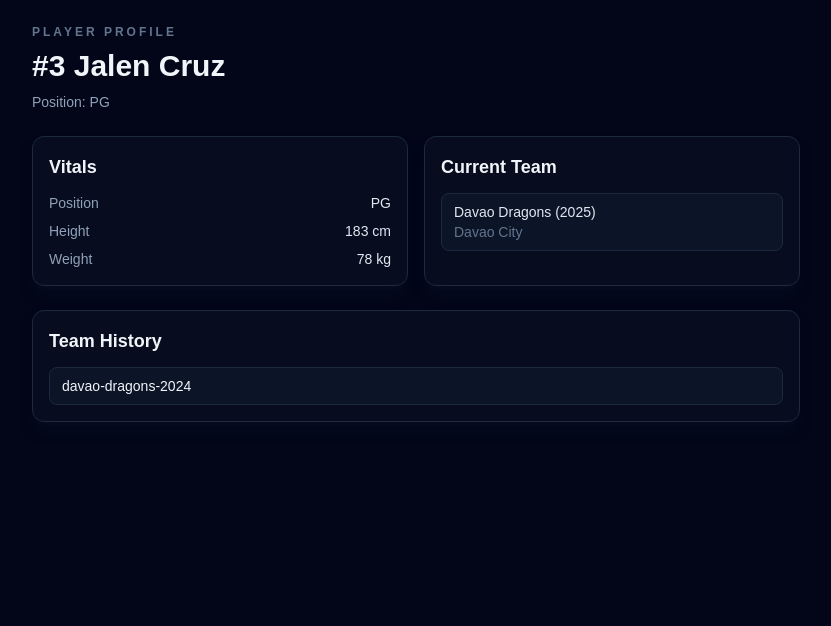
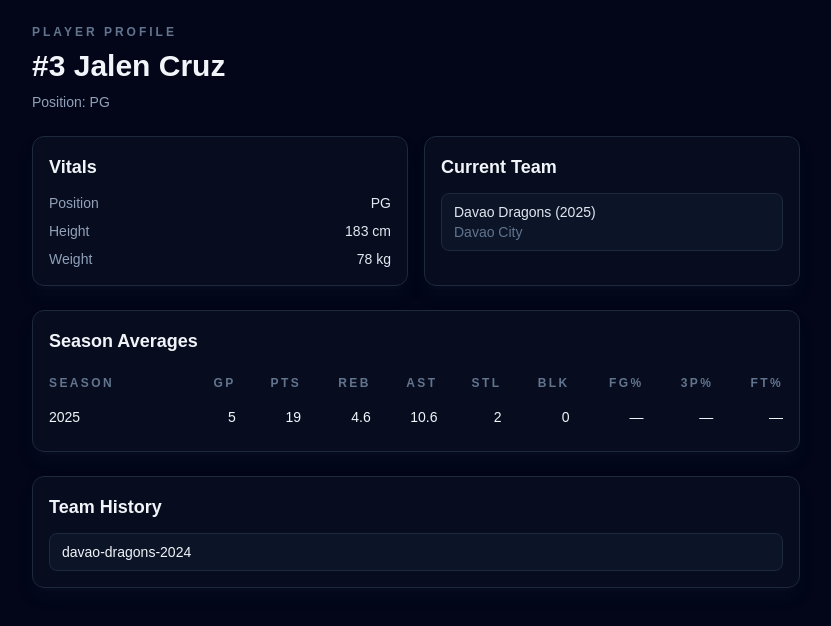
Before and after one commit to evbermudez/stats-hub, a Next.js app: page /players/p1 in a window 1280 px wide. Shown: the top 626 px of the page, without its empty margins (224-1055 px from the left). Built offline with nearby package versions, Linux system fonts and the light colour scheme.

Commit message:
Add player season averages

```diff
--- a/src/app/players/[id]/page.tsx
+++ b/src/app/players/[id]/page.tsx
@@ -1,5 +1,6 @@
 import { notFound } from 'next/navigation';
 
+import { getPlayerSeasonAverages } from '@/data/stats';
 import { getPlayerById, getPlayers, getTeamBySlug } from '@/lib/data';
 
 type PlayerPageProps = {
@@ -23,6 +24,7 @@ export default async function PlayerPage({ params }: PlayerPageProps) {
   const currentTeam = player.currentTeamSlug
     ? getTeamBySlug(player.currentTeamSlug)
     : undefined;
+  const seasonAverages = getPlayerSeasonAverages(player.id, currentTeam?.season ?? '');
 
   const height = player.heightCm ? `${player.heightCm} cm` : '—';
   const weight = player.weightKg ? `${player.weightKg} kg` : '—';
@@ -75,6 +77,54 @@ export default async function PlayerPage({ params }: PlayerPageProps) {
         </div>
 
         <section className="rounded-xl border border-slate-800 bg-slate-900/40 p-4 shadow-lg shadow-slate-900/40">
+          <h2 className="mb-3 text-lg font-semibold">Season Averages</h2>
+          {seasonAverages ? (
+            <div className="overflow-x-auto">
+              <table className="w-full text-sm">
+                <thead className="text-xs uppercase tracking-[0.2em] text-slate-500">
+                  <tr>
+                    <th className="py-2 text-left">Season</th>
+                    <th className="py-2 text-right">GP</th>
+                    <th className="py-2 text-right">PTS</th>
+                    <th className="py-2 text-right">REB</th>
+                    <th className="py-2 text-right">AST</th>
+                    <th className="py-2 text-right">STL</th>
+                    <th className="py-2 text-right">BLK</th>
+                    <th className="py-2 text-right">FG%</th>
+                    <th className="py-2 text-right">3P%</th>
+                    <th className="py-2 text-right">FT%</th>
+                  </tr>
+                </thead>
+                <tbody>
+                  <tr>
+                    <td className="py-2 text-left font-medium text-slate-100">
+                      {currentTeam?.season ?? '—'}
+                    </td>
+                    <td className="py-2 text-right">{seasonAverages.games}</td>
+                    <td className="py-2 text-right">{seasonAverages.points}</td>
+                    <td className="py-2 text-right">{seasonAverages.rebounds}</td>
+                    <td className="py-2 text-right">{seasonAverages.assists}</td>
+                    <td className="py-2 text-right">{seasonAverages.steals}</td>
+                    <td className="py-2 text-right">{seasonAverages.blocks}</td>
+                    <td className="py-2 text-right">
+                      {seasonAverages.fgPct !== undefined ? `${seasonAverages.fgPct}%` : '—'}
+                    </td>
+                    <td className="py-2 text-right">
+                      {seasonAverages.tpPct !== undefined ? `${seasonAverages.tpPct}%` : '—'}
+                    </td>
+                    <td className="py-2 text-right">
+                      {seasonAverages.ftPct !== undefined ? `${seasonAverages.ftPct}%` : '—'}
+                    </td>
+                  </tr>
+                </tbody>
+              </table>
+            </div>
+          ) : (
+            <p className="text-sm text-slate-500">No season stats available.</p>
+          )}
+        </section>
+
+        <section className="rounded-xl border border-slate-800 bg-slate-900/40 p-4 shadow-lg shadow-slate-900/40">
           <h2 className="mb-3 text-lg font-semibold">Team History</h2>
           {player.teamHistory.length > 0 ? (
             <ul className="space-y-2 text-sm">
--- a/src/data/gameStats.ts
+++ b/src/data/gameStats.ts
@@ -6,6 +6,12 @@ type PlayerStatLine = {
   steals: number;
   blocks: number;
   minutes: number;
+  fgMade?: number;
+  fgAttempted?: number;
+  tpMade?: number;
+  tpAttempted?: number;
+  ftMade?: number;
+  ftAttempted?: number;
 };
 
 export type TeamGameStats = {
--- /dev/null
+++ b/src/data/stats.ts
@@ -0,0 +1,87 @@
+import games from '@/data/games';
+import gameStats from '@/data/gameStats';
+import leagues from '@/data/leagues.json';
+
+type StatField = 'points' | 'rebounds' | 'assists' | 'steals' | 'blocks' | 'minutes';
+
+export type SeasonAverages = {
+  games: number;
+  points: number;
+  rebounds: number;
+  assists: number;
+  steals: number;
+  blocks: number;
+  fgPct?: number;
+  tpPct?: number;
+  ftPct?: number;
+};
+
+export function getPlayerSeasonAverages(
+  playerId: string,
+  seasonId: string,
+): SeasonAverages | undefined {
+  const seasonLeagueSlugs = new Set(
+    (leagues as League[])
+      .filter((league) => league.season === seasonId)
+      .map((league) => league.slug),
+  );
+
+  const seasonGameIds = new Set(
+    games.filter((game) => seasonLeagueSlugs.has(game.leagueSlug)).map((game) => game.id),
+  );
+
+  let totals: Record<StatField, number> = {
+    points: 0,
+    rebounds: 0,
+    assists: 0,
+    steals: 0,
+    blocks: 0,
+    minutes: 0,
+  };
+  let fgMade = 0;
+  let fgAtt = 0;
+  let tpMade = 0;
+  let tpAtt = 0;
+  let ftMade = 0;
+  let ftAtt = 0;
+  let gamesPlayed = 0;
+
+  gameStats.forEach((teamLine) => {
+    if (!seasonGameIds.has(teamLine.gameId)) return;
+    teamLine.players.forEach((stat) => {
+      if (stat.playerId !== playerId) return;
+      gamesPlayed += 1;
+      totals.points += stat.points;
+      totals.rebounds += stat.rebounds;
+      totals.assists += stat.assists;
+      totals.steals += stat.steals;
+      totals.blocks += stat.blocks;
+      totals.minutes += stat.minutes;
+
+      if (stat.fgMade !== undefined) fgMade += stat.fgMade;
+      if (stat.fgAttempted !== undefined) fgAtt += stat.fgAttempted;
+      if (stat.tpMade !== undefined) tpMade += stat.tpMade;
+      if (stat.tpAttempted !== undefined) tpAtt += stat.tpAttempted;
+      if (stat.ftMade !== undefined) ftMade += stat.ftMade;
+      if (stat.ftAttempted !== undefined) ftAtt += stat.ftAttempted;
+    });
+  });
+
+  if (gamesPlayed === 0) return undefined;
+
+  const avg = (value: number) => Number((value / gamesPlayed).toFixed(1));
+  const pct = (made: number, att: number) =>
+    att > 0 ? Number(((made / att) * 100).toFixed(1)) : undefined;
+
+  return {
+    games: gamesPlayed,
+    points: avg(totals.points),
+    rebounds: avg(totals.rebounds),
+    assists: avg(totals.assists),
+    steals: avg(totals.steals),
+    blocks: avg(totals.blocks),
+    fgPct: pct(fgMade, fgAtt),
+    tpPct: pct(tpMade, tpAtt),
+    ftPct: pct(ftMade, ftAtt),
+  };
+}
```
